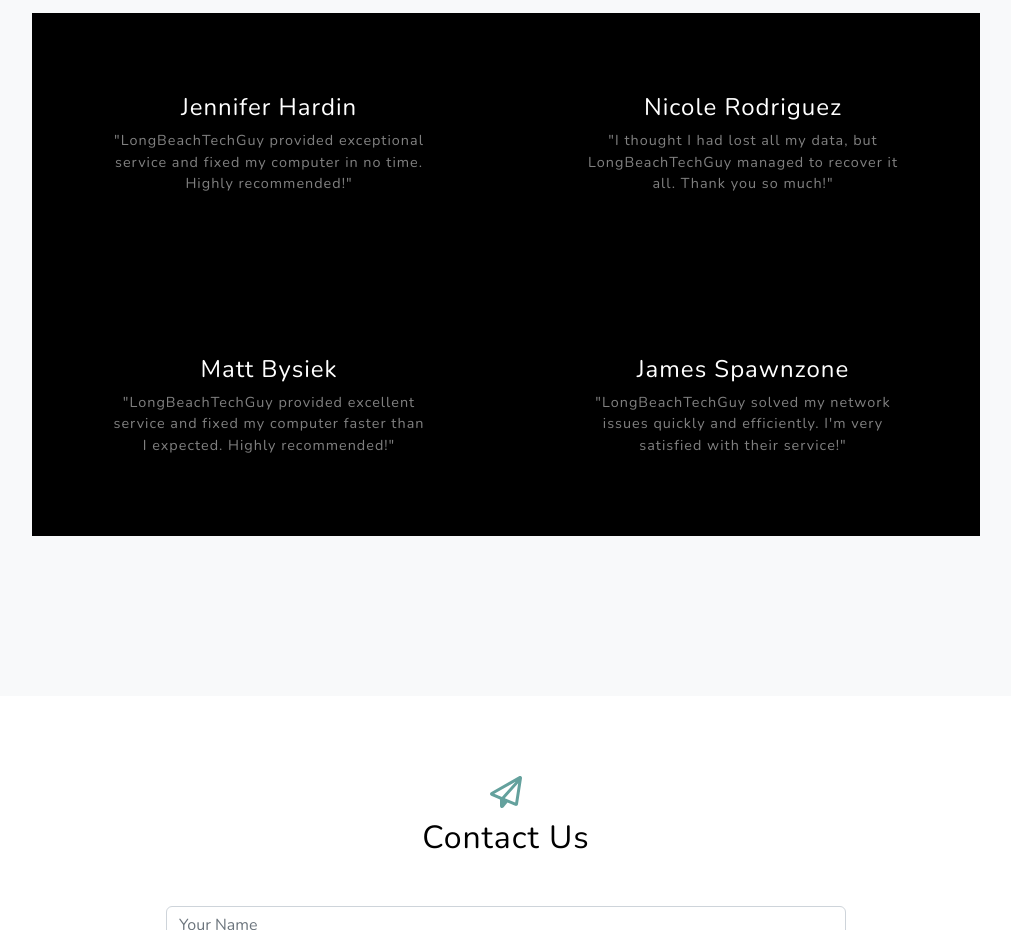
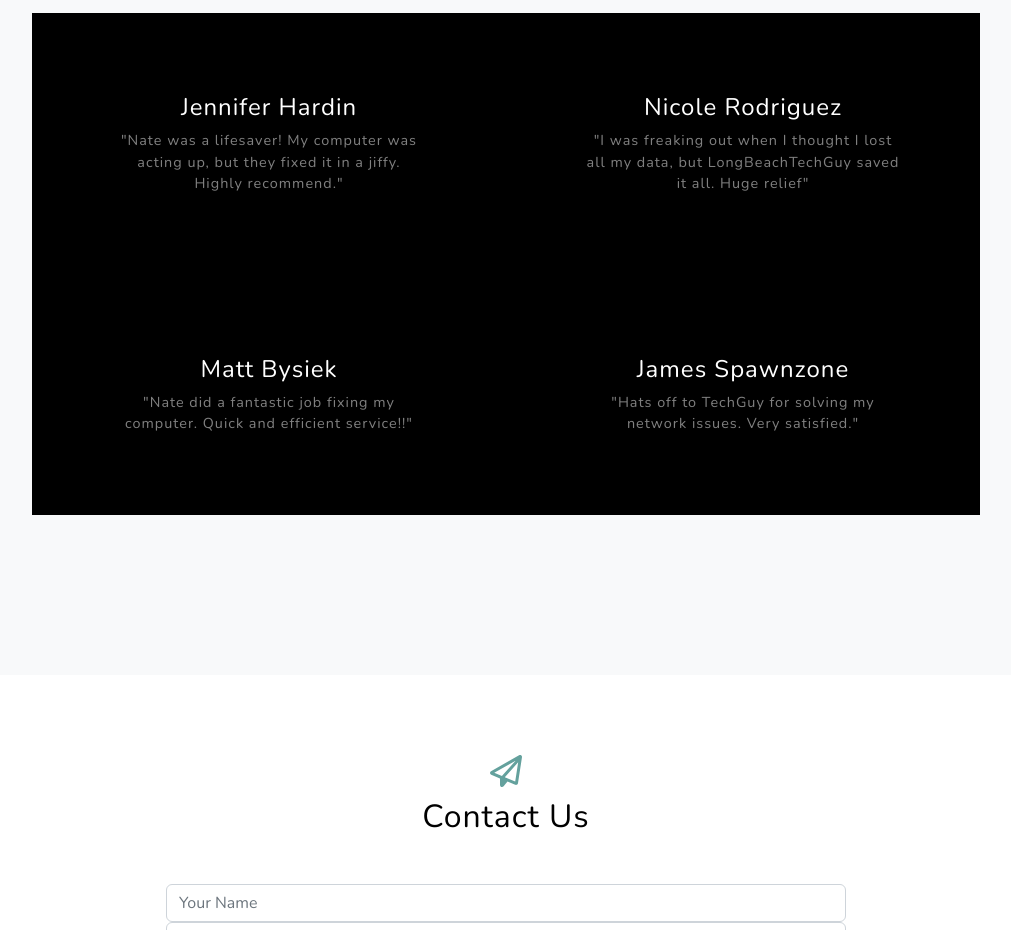
Before and after one commit to sharpleynate/techguy, a plain HTML site: page index.html in a window 1280 px wide. Shown: the part 1720-2650 px from the top of the page, without its empty margins (134-1145 px from the left). Drawn offline with nearby package versions, Linux system fonts and the light colour scheme.

Commit message:
index.html

```diff
--- a/index.html
+++ b/index.html
@@ -79,7 +79,7 @@
                                     <div class="d-flex h-100">
                                         <div class="project-text w-100 my-auto text-center text-lg-left">
                                             <h4 class="text-white">Jennifer Hardin</h4>
-                                            <p class="mb-0 text-white-50">"LongBeachTechGuy provided exceptional service and fixed my computer in no time. Highly recommended!"</p>
+                                            <p class="mb-0 text-white-50">"Nate was a lifesaver! My computer was acting up, but they fixed it in a jiffy. Highly recommend."</p>
                                         </div>
                                     </div>
                                 </div>
@@ -90,7 +90,7 @@
                                     <div class="d-flex h-100">
                                         <div class="project-text w-100 my-auto text-center text-lg-right">
                                             <h4 class="text-white">Nicole Rodriguez</h4>
-                                            <p class="mb-0 text-white-50">"I thought I had lost all my data, but LongBeachTechGuy managed to recover it all. Thank you so much!"</p>
+                                            <p class="mb-0 text-white-50">"I was freaking out when I thought I lost all my data, but LongBeachTechGuy saved it all. Huge relief"</p>
                                         </div>
                                     </div>
                                 </div>
@@ -103,7 +103,7 @@
                                     <div class="d-flex h-100">
                                         <div class="project-text w-100 my-auto text-center text-lg-left">
                                             <h4 class="text-white">Matt Bysiek</h4>
-                                            <p class="mb-0 text-white-50">"LongBeachTechGuy provided excellent service and fixed my computer faster than I expected. Highly recommended!"</p>
+                                            <p class="mb-0 text-white-50">"Nate did a fantastic job fixing my computer. Quick and efficient service!!"</p>
                                         </div>
                                     </div>
                                 </div>
@@ -114,7 +114,7 @@
                                     <div class="d-flex h-100">
                                         <div class="project-text w-100 my-auto text-center text-lg-right">
                                             <h4 class="text-white">James Spawnzone</h4>
-                                            <p class="mb-0 text-white-50">"LongBeachTechGuy solved my network issues quickly and efficiently. I'm very satisfied with their service!"</p>
+                                            <p class="mb-0 text-white-50">"Hats off to TechGuy for solving my network issues. Very satisfied."</p>
                                         </div>
                                     </div>
                                 </div>
```
